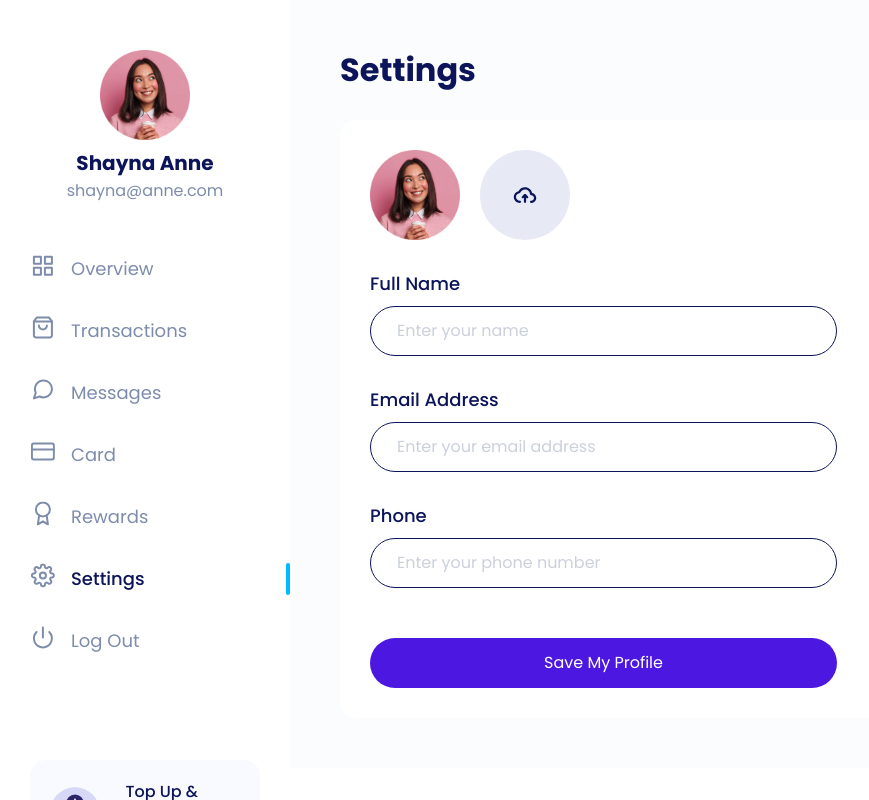
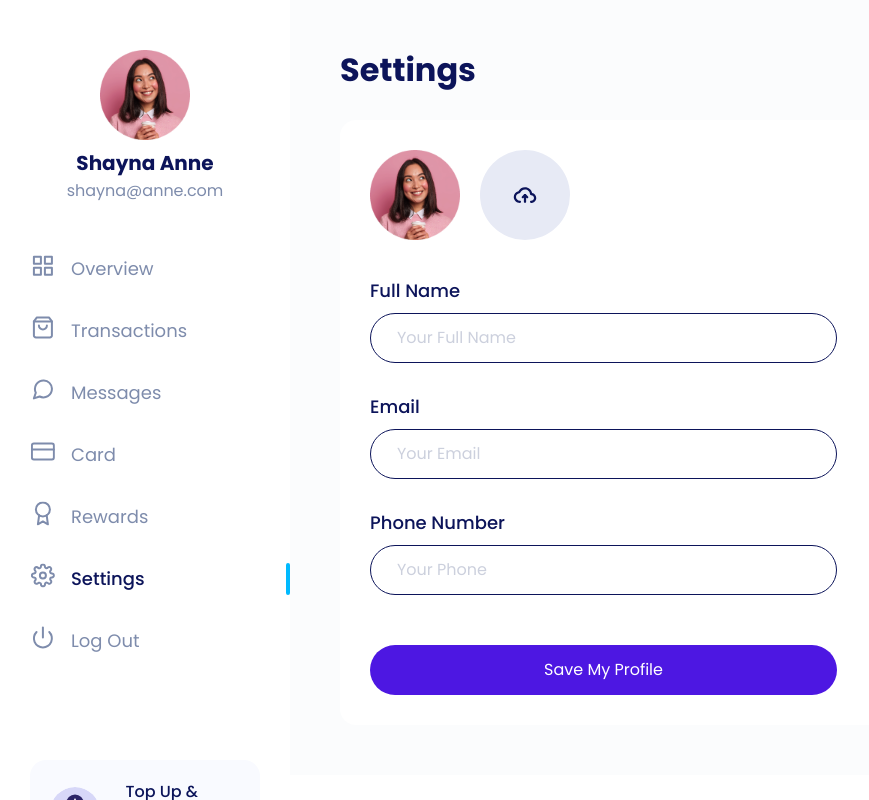
Before and after one commit to lazlanrafar/storegg-fe, a Next.js app: page /member/edit-profile in a window 1280 px wide. Shown: the whole page, without its empty margins (0-869 px from the left). Built offline with nearby package versions, Linux system fonts and the light colour scheme.

Commit message:
Refactor Update Profile Component

```diff
--- a/pages/member/edit-profile.tsx
+++ b/pages/member/edit-profile.tsx
@@ -1,4 +1,6 @@
+import Image from "next/image";
 import React from "react";
+import AtomInputText from "../../components/atoms/atom-input-text";
 import MemberSidebar from "../../components/organisms/member-sidebar";
 
 export default function TransactionEditProfile() {
@@ -12,86 +14,30 @@ export default function TransactionEditProfile() {
             <form action="">
               <div className="photo d-flex">
                 <div className="position-relative me-20">
-                  <img
+                  <Image
                     src="/img/avatar-1.png"
                     width="90"
                     height="90"
                     className="avatar img-fluid"
+                    alt="avatar"
                   />
                   <div className="avatar-overlay position-absolute top-0 d-flex justify-content-center align-items-center">
-                    <svg
-                      width="24"
-                      height="24"
-                      viewBox="0 0 24 24"
-                      fill="none"
-                      xmlns="http://www.w3.org/2000/svg"
-                    >
-                      <path
-                        d="M3 6H5H21"
-                        stroke="white"
-                        stroke-width="2"
-                        stroke-linecap="round"
-                        stroke-linejoin="round"
-                      />
-                      <path
-                        d="M8 6V4C8 3.46957 8.21071 2.96086 8.58579 2.58579C8.96086 2.21071 9.46957 2 10 2H14C14.5304 2 15.0391 2.21071 15.4142 2.58579C15.7893 2.96086 16 3.46957 16 4V6M19 6V20C19 20.5304 18.7893 21.0391 18.4142 21.4142C18.0391 21.7893 17.5304 22 17 22H7C6.46957 22 5.96086 21.7893 5.58579 21.4142C5.21071 21.0391 5 20.5304 5 20V6H19Z"
-                        stroke="white"
-                        stroke-width="2"
-                        stroke-linecap="round"
-                        stroke-linejoin="round"
-                      />
-                      <path
-                        d="M14 11V17"
-                        stroke="white"
-                        stroke-width="2"
-                        stroke-linecap="round"
-                        stroke-linejoin="round"
-                      />
-                      <path
-                        d="M10 11V17"
-                        stroke="white"
-                        stroke-width="2"
-                        stroke-linecap="round"
-                        stroke-linejoin="round"
-                      />
-                    </svg>
+                    <Image
+                      src="/img/il-image-upload.svg"
+                      width={24}
+                      height={24}
+                      alt="Il Image Upload"
+                    />
                   </div>
                 </div>
                 <div className="image-upload">
                   <label htmlFor="avatar">
-                    <svg
-                      width="90"
-                      height="90"
-                      viewBox="0 0 90 90"
-                      fill="none"
-                      xmlns="http://www.w3.org/2000/svg"
-                    >
-                      <circle cx="45" cy="45" r="45" fill="#E7EAF5" />
-                      <path
-                        fill-rule="evenodd"
-                        clip-rule="evenodd"
-                        d="M45 39.375C42.7981 39.375 40.9679 40.7216 40.3127 42.5332C40.1693 42.9297 39.8162 43.2128 39.398 43.2665C37.4362 43.5183 36 45.1013 36 46.9286C36 48.919 37.7105 50.625 39.9375 50.625C40.5588 50.625 41.0625 51.1287 41.0625 51.75C41.0625 52.3713 40.5588 52.875 39.9375 52.875C36.5726 52.875 33.75 50.2638 33.75 46.9286C33.75 44.0997 35.7853 41.7878 38.4536 41.1547C39.5996 38.7573 42.1173 37.125 45 37.125C48.5711 37.125 51.6055 39.6452 52.1224 43.0137C54.4461 43.4763 56.25 45.4474 56.25 47.8929C56.25 50.6955 53.8807 52.875 51.075 52.875C50.4537 52.875 49.95 52.3713 49.95 51.75C49.95 51.1287 50.4537 50.625 51.075 50.625C52.7428 50.625 54 49.3507 54 47.8929C54 46.435 52.7428 45.1607 51.075 45.1607C50.4537 45.1607 49.95 44.657 49.95 44.0357C49.95 41.5128 47.7862 39.375 45 39.375Z"
-                        fill="#0C145A"
-                      />
-                      <path
-                        fill-rule="evenodd"
-                        clip-rule="evenodd"
-                        d="M45 52.875C44.3787 52.875 43.875 52.3713 43.875 51.75V45C43.875 44.3787 44.3787 43.875 45 43.875C45.6213 43.875 46.125 44.3787 46.125 45V51.75C46.125 52.3713 45.6213 52.875 45 52.875Z"
-                        fill="#0C145A"
-                      />
-                      <path
-                        fill-rule="evenodd"
-                        clip-rule="evenodd"
-                        d="M41.9545 48.0455C41.5152 47.6062 41.5152 46.8938 41.9545 46.4545L44.2045 44.2045C44.6438 43.7652 45.3562 43.7652 45.7955 44.2045C46.2348 44.6438 46.2348 45.3562 45.7955 45.7955L43.5455 48.0455C43.1062 48.4848 42.3938 48.4848 41.9545 48.0455Z"
-                        fill="#0C145A"
-                      />
-                      <path
-                        fill-rule="evenodd"
-                        clip-rule="evenodd"
-                        d="M44.2045 44.2045C44.6438 43.7652 45.3562 43.7652 45.7955 44.2045L48.0455 46.4545C48.4848 46.8938 48.4848 47.6062 48.0455 48.0455C47.6062 48.4848 46.8938 48.4848 46.4545 48.0455L44.2045 45.7955C43.7652 45.3562 43.7652 44.6438 44.2045 44.2045Z"
-                        fill="#0C145A"
-                      />
-                    </svg>
+                    <Image
+                      src="/img/il-image-upload.svg"
+                      width={90}
+                      height={90}
+                      alt="Il Image Upload"
+                    />
                   </label>
                   <input
                     id="avatar"
@@ -102,52 +48,17 @@ export default function TransactionEditProfile() {
                 </div>
               </div>
               <div className="pt-30">
-                <label
-                  htmlFor="name"
-                  className="form-label text-lg fw-medium color-palette-1 mb-10"
-                >
-                  Full Name
-                </label>
-                <input
-                  type="text"
-                  className="form-control rounded-pill text-lg"
-                  id="name"
-                  name="name"
-                  aria-describedby="name"
-                  placeholder="Enter your name"
+                <AtomInputText label="Full Name" placeholder="Your Full Name" />
+              </div>
+              <div className="pt-30">
+                <AtomInputText
+                  label="Email"
+                  placeholder="Your Email"
+                  type="email"
                 />
               </div>
               <div className="pt-30">
-                <label
-                  htmlFor="email"
-                  className="form-label text-lg fw-medium color-palette-1 mb-10"
-                >
-                  Email Address
-                </label>
-                <input
-                  type="email"
-                  className="form-control rounded-pill text-lg"
-                  id="email"
-                  name="email"
-                  aria-describedby="email"
-                  placeholder="Enter your email address"
-                />
-              </div>
-              <div className="pt-30">
-                <label
-                  htmlFor="phone"
-                  className="form-label text-lg fw-medium color-palette-1 mb-10"
-                >
-                  Phone
-                </label>
-                <input
-                  type="tel"
-                  className="form-control rounded-pill text-lg"
-                  id="phone"
-                  name="phone"
-                  aria-describedby="phone"
-                  placeholder="Enter your phone number"
-                />
+                <AtomInputText label="Phone Number" placeholder="Your Phone" />
               </div>
               <div className="button-group d-flex flex-column pt-50">
                 <button
```
